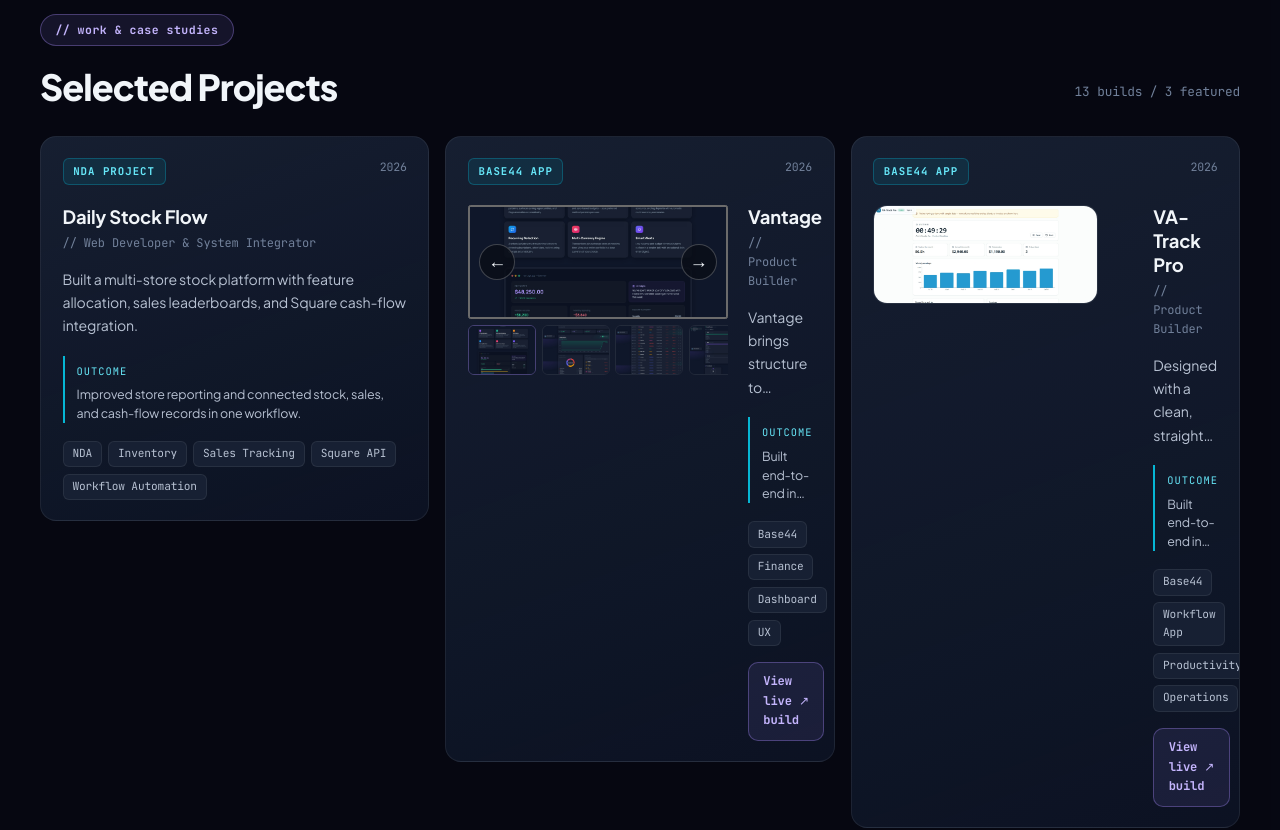
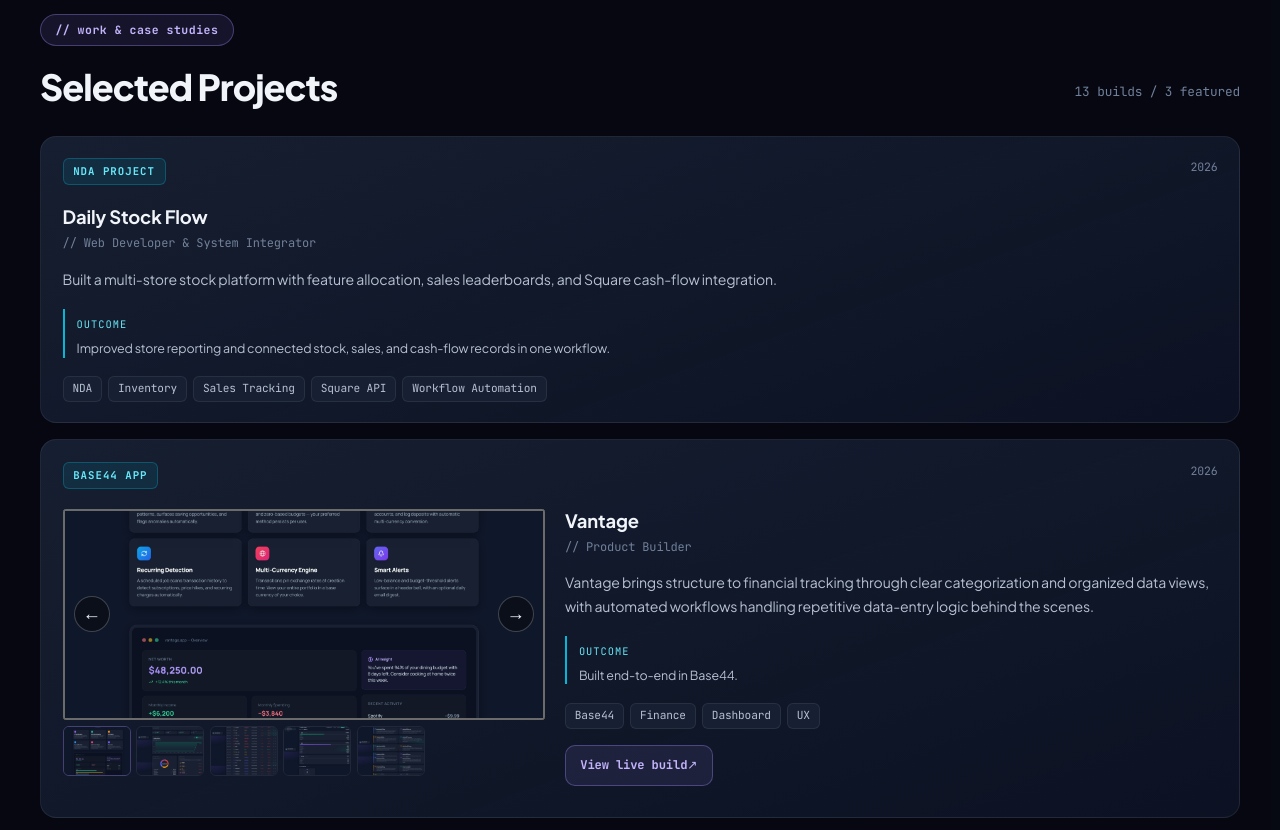
Before and after one commit to JohnLesterC/portfolio, a React (Vite) app in the folder client/: page / in a window 1280 px wide. Shown: the part 4520-5350 px from the top of the page. Built offline with nearby package versions, Linux system fonts and the light colour scheme.

Commit message:
Use horizontal featured project rows

```diff
--- a/client/src/components/Projects.css
+++ b/client/src/components/Projects.css
@@ -29,7 +29,7 @@
 
 .featured-projects {
   display: grid;
-  grid-template-columns: repeat(3, minmax(0, 1fr));
+  grid-template-columns: 1fr;
   gap: 1rem;
   margin-bottom: 4.5rem;
   align-items: start;
@@ -71,7 +71,7 @@
 }
 
 .featured-projects .project-tile:first-child {
-  grid-column: span 1;
+  grid-column: auto;
 }
 
 .project-summary {
@@ -573,6 +573,10 @@
     grid-template-columns: repeat(2, minmax(0, 1fr));
   }
 
+  .featured-projects {
+    grid-template-columns: 1fr;
+  }
+
   .projects-grid {
     grid-template-columns: repeat(auto-fit, minmax(260px, 1fr));
   }
```
